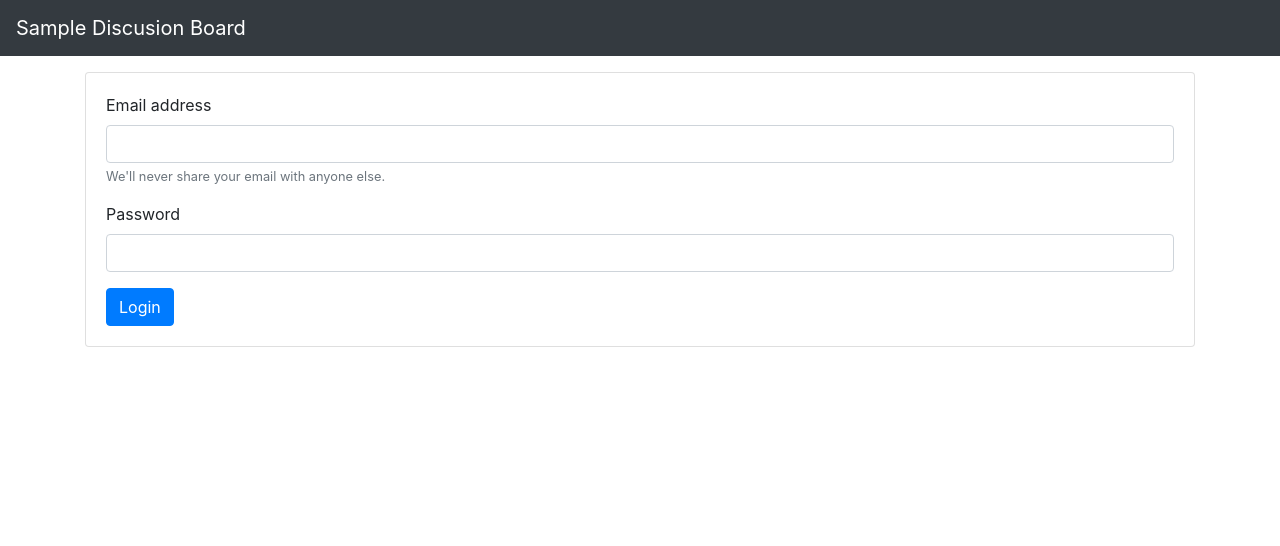
After one commit to Brennan2107/U1930545_Code_WM393_Assignment2, a Flask app: page /login in a window 1280 px wide. The commit adds this page. Shown: the top 546 px of the page. Run offline with Flask 2, Linux system fonts and the light colour scheme; some libraries are stand-ins or nearby versions.

Commit message:
Login functionality working with discussion board

```diff
--- a/routes.py
+++ b/routes.py
@@ -1,12 +1,86 @@
+import re
 from flask import Flask
 from flask import render_template, request, redirect, url_for
+from flask_login import LoginManager, login_required, login_user, logout_user, current_user
 from jsondb import DiscussionManager
-from models import Discussion, Post
+from models import Post, User, Discussion
+
+users = [
+    {'tutor@warwick.ac.uk': {'password': '1111', 'is_admin': True }},
+    {'student@warwick.ac.uk': {'password': '2222', 'is_admin': False }},
+]
+
+def checkUser(email):
+    for user in users:
+        if email in user:
+            return user
+    return None
 
 app = Flask(__name__)
+app.secret_key = 'This is my secret string'
+login_manager = LoginManager()
+login_manager.init_app(app)
+
+@login_manager.user_loader
+def user_loader(email):
+    found = False
+    for user in users:
+        if email in user:
+            found = True
+            break
+    if found == False: return
+    aUser = User()
+    aUser.id = email
+    aUser.is_admin = user[email]['is_admin']
+    return aUser
+
+@login_manager.unauthorized_handler
+def unauthorized_callback():
+    return redirect('/login')
+
+
+@app.route('/')
+def index():
+    if current_user.is_authenticated:
+        return redirect(url_for('discussion'))
+    else:
+        return redirect(url_for('login'))
+
+
+@app.route('/login', methods=['GET', 'POST'])
+def login():
+    if current_user.is_authenticated:
+        return redirect(url_for('discussion'))
+
+    if request.method == 'GET':
+        return render_template('login.html')
+
+    try:
+        email = request.form['email']
+        user = checkUser(email)
+
+        if user is not None and request.form['password'] == user[email]['password']:
+            user = User()
+            user.id = email
+            login_user(user)
+
+            return redirect(url_for('discussion'))
+        else:
+            return redirect(url_for('login'))
+    except Exception as e:
+        return redirect(url_for('login'))
+
+
+@app.route('/logout')
+def logout():
+    logout_user()
+    return redirect(url_for('login'))
+
+
 
 @app.route('/')
 @app.route('/discussion')
+@login_required
 def discussion():
     aDManager = DiscussionManager()
     discussions = aDManager.getDiscussions()
@@ -14,6 +88,7 @@ def discussion():
 
 
 @app.route('/list/<int:indexID>')
+@login_required
 def list(indexID):
     aDManager = DiscussionManager()
     discussion = aDManager.getDiscussion(indexID)
@@ -21,6 +96,7 @@ def list(indexID):
 
 
 @app.route('/detail/<int:indexID>/<int:postID>')
+@login_required
 def detail(indexID, postID):
     aDManager = DiscussionManager()
     aDiscussion = aDManager.getDiscussion(indexID)
@@ -33,6 +109,7 @@ def detail(indexID, postID):
 
 @app.route('/form')
 @app.route('/form/<int:indexID>')
+@login_required
 def form(indexID=None):
     aDiscussion = None
     if indexID is not None:
@@ -44,6 +121,7 @@ def form(indexID=None):
 
 @app.route('/formpost/<int:indexID>')
 @app.route('/formpost/<int:indexID>/<int:postID>')
+@login_required
 def formpost(indexID=None, postID=None):
     aDiscussion = None
     aPost = None
@@ -59,6 +137,7 @@ def formpost(indexID=None, postID=None):
 
 
 @app.route('/save', methods=['POST'])
+@login_required
 def save():
     aDiscussion = Discussion.populate(request.form)
     aDiscussion.name = 'Any Name' # This will be replaced by login name if there is a login function.
@@ -70,6 +149,7 @@ def save():
 
 
 @app.route('/savepost/<int:indexID>', methods=['GET', 'POST'])
+@login_required
 def savepost(indexID):
     aPost = Post.populate(request.form)
     aPost.name = 'Any Name' # This will be replaced by login name if there is a login function.
@@ -80,6 +160,7 @@ def savepost(indexID):
 
 
 @app.route('/update/<int:indexID>', methods=['GET', 'POST'])
+@login_required
 def update(indexID):
     aDiscussion = Discussion.populate(request.form)
     aDManager = DiscussionManager()
@@ -88,6 +169,7 @@ def update(indexID):
 
 
 @app.route('/updatepost/<int:indexID>/<int:postID>', methods=['GET', 'POST'])
+@login_required
 def updatepost(indexID, postID):
     aPost = Post.populate(request.form)
     aDManager = DiscussionManager()
@@ -96,6 +178,7 @@ def updatepost(indexID, postID):
 
 
 @app.route('/delete/<int:indexID>', methods=['GET'])
+@login_required
 def delete(indexID):
     aDManager = DiscussionManager()
     aDManager.deleteDiscussion(indexID)
@@ -103,6 +186,7 @@ def delete(indexID):
 
 
 @app.route('/deletepost/<int:indexID>/<int:postID>', methods=['GET'])
+@login_required
 def deletepost(indexID, postID):
     aDManager = DiscussionManager()
     aDManager.deletePost(indexID, postID)
--- a/templates/discussion.html
+++ b/templates/discussion.html
@@ -4,9 +4,10 @@
         <div class="card-header">
             Discussion Board
             <div class="btn-group float-right">
+                {% if current_user.is_admin %}
                 <button type="button" class="btn btn-primary btn-sm dropdown-toggle" data-toggle="dropdown" aria-haspopup="true" aria-expanded="false">
                     Action
-                </button>
+                </button> {% endif %}
                 <div class="dropdown-menu">
                     <a class="dropdown-item" href="{{ url_for('form') }}">Write</a>
                 </div>
--- a/templates/layout.html
+++ b/templates/layout.html
@@ -18,7 +18,8 @@
 
 <body style="min-height: 75rem; padding-top: 4.5rem;">
     <nav class="navbar navbar-expand-md navbar-dark fixed-top bg-dark">
-        <a class="navbar-brand" href="#">Sample Discusion Board</a>
+        <a class="navbar-brand" href="#">Sample Discusion Board</a> {% if current_user.is_authenticated %}
+        <a class="navbar-brand float-right" href="{{ url_for('logout') }}">Logout</a> {% endif %}
     </nav>
 
     {% block content %}{% endblock content %}
--- /dev/null
+++ b/templates/login.html
@@ -0,0 +1,20 @@
+{% extends "layout.html" %} {% block content %}
+<section class="container">
+    <div class="card">
+        <div class="card-body">
+            <form action="{{ url_for('login') }}" method="post">
+                <div class="form-group">
+                    <label>Email address</label>
+                    <input type="text" name="email" class="form-control">
+                    <small id="emailHelp" class="form-text text-muted">We'll never share your email with anyone else.</small>
+                </div>
+                <div class="form-group">
+                    <label>Password</label>
+                    <input type="password" name="password" class="form-control">
+                </div>
+                <input type="submit" class="btn btn-primary" value="Login">
+            </form>
+        </div>
+    </div>
+</section>
+{% endblock content %}
```
Also changed, not shown: data.json (+1 -1 lines), models.py (+6 -1 lines), templates/list.html (+6 -1 lines).
